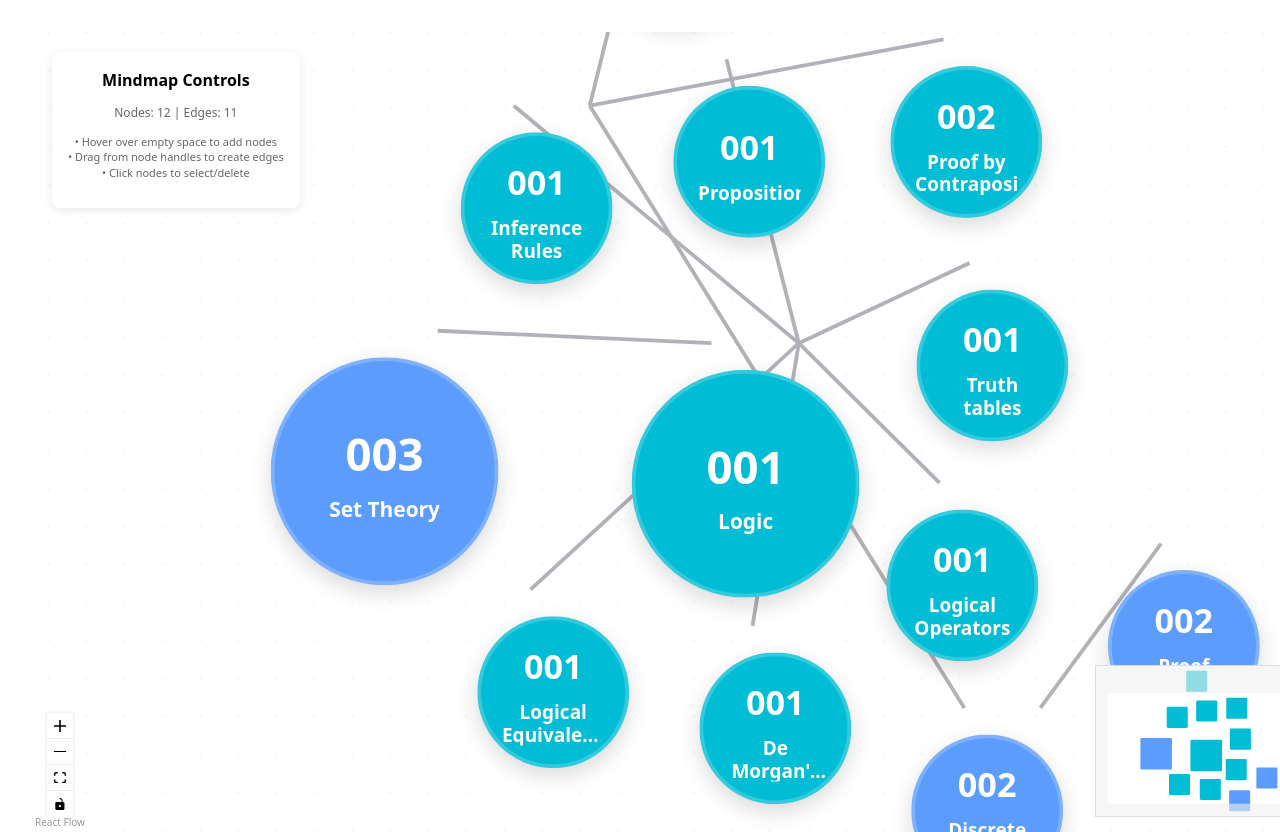
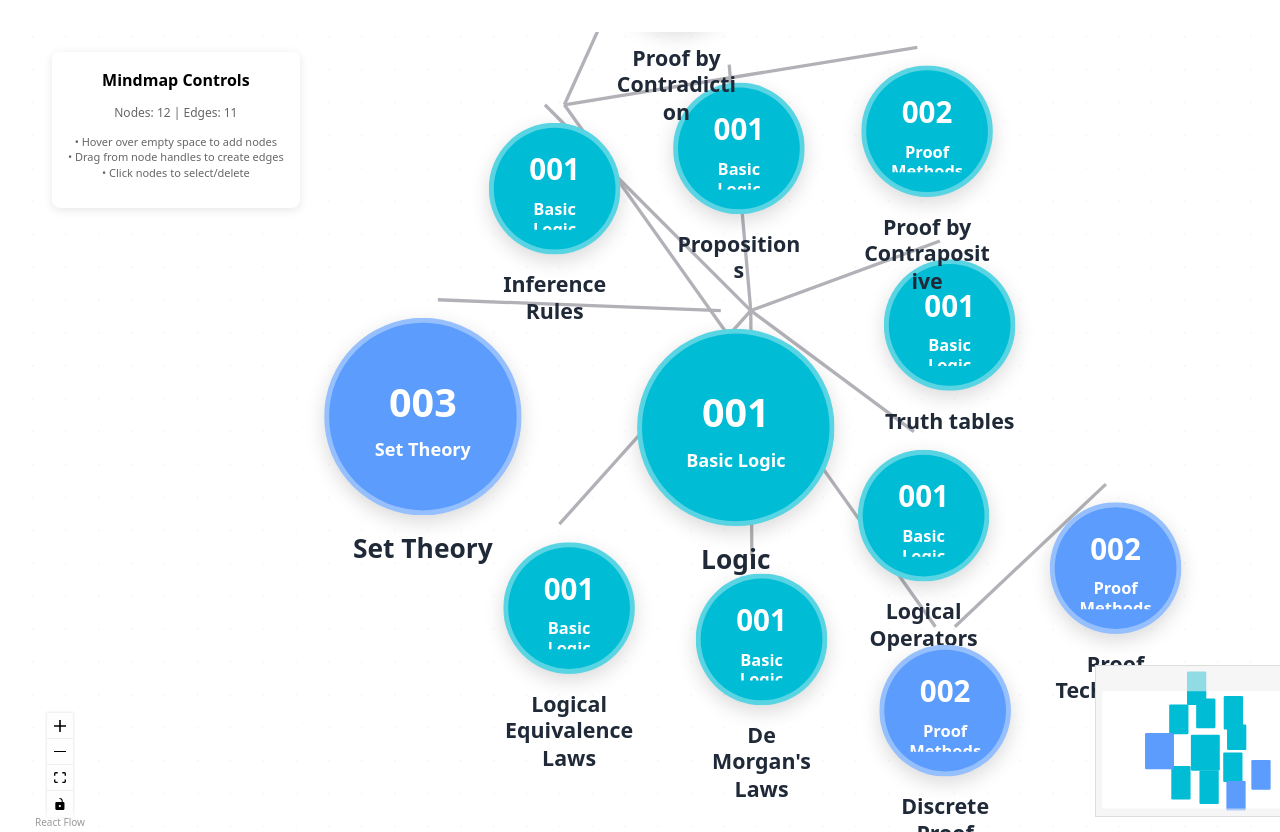
Before and after one commit to yjjunnie/NALA-LearnScape, a React (Vite) app in the folder nala/frontend/nalaLearnscape/: page /threadmap in a window 1280 px wide. Shown: the top 832 px of the page. Built offline with nearby package versions, Linux system fonts and the light colour scheme.

Commit message:
Adjust thread map node presentation and popup sizing

```diff
--- a/nala/frontend/nalaLearnscape/src/pages/ThreadMap_try.tsx
+++ b/nala/frontend/nalaLearnscape/src/pages/ThreadMap_try.tsx
@@ -120,7 +120,7 @@ const Flow: React.FC = () => {
     const anchorX = screenPosition.x - bounds.left;
     const anchorY = screenPosition.y - bounds.top;
 
-    const collapsedSize = { width: 320, height: 240 };
+    const collapsedSize = { width: 420, height: 320 };
     const margin = 16;
 
     const collapsedLeft = Math.min(
@@ -971,7 +971,7 @@ const Flow: React.FC = () => {
                   border: "1px dashed #cbd5f5",
                   borderRadius: "10px",
                   background: "#ffffff",
-                  minHeight: activePopup.expanded ? "100%" : "280px",
+                  minHeight: activePopup.expanded ? "100%" : "360px",
                   display: "flex",
                   alignItems: "center",
                   justifyContent: "center",
--- a/nala/frontend/nalaLearnscape/src/pages/threadMap/ConceptNode.tsx
+++ b/nala/frontend/nalaLearnscape/src/pages/threadMap/ConceptNode.tsx
@@ -75,16 +75,33 @@ const ConceptNode: React.FC<ConceptNodeProps> = ({ data, selected = false }) =>
     </React.Fragment>
   );
 
+  const circleSize = `${size}px`;
+  const nameStyles: React.CSSProperties = {
+    marginTop: "10px",
+    textAlign: "center",
+    color: "#1f2937",
+    fontWeight: data.node_type === "topic" ? 700 : 600,
+    fontSize: data.node_type === "topic" ? "16px" : "13px",
+    lineHeight: 1.25,
+    maxWidth: circleSize,
+    wordBreak: "break-word",
+  };
+
   return (
-    <div className="relative">
     <div
       style={{
-          width: `${size}px`,
-          height: `${size}px`,
+        display: "flex",
+        flexDirection: "column",
+        alignItems: "center",
+      }}
+    >
+      <div
+        style={{
+          width: circleSize,
+          height: circleSize,
           borderRadius: "50%",
           backgroundColor: data.color || "#00bcd4",
           display: "flex",
-          flexDirection: "column",
           alignItems: "center",
           justifyContent: "center",
           color: "#fff",
@@ -92,14 +109,16 @@ const ConceptNode: React.FC<ConceptNodeProps> = ({ data, selected = false }) =>
           fontWeight: "bold",
           textAlign: "center",
           cursor: "pointer",
-          border: selected
-            ? "3px solid #ff6b35"
-            : "2px solid rgba(255,255,255,0.2)",
+          borderStyle: "solid",
+          borderWidth: 3,
+          borderColor: selected ? "#ff6b35" : "rgba(255,255,255,0.35)",
           boxShadow: selected
-            ? "0 0 20px rgba(255,107,53,0.5)"
+            ? "0 0 20px rgba(255,107,53,0.4)"
             : "0 4px 12px rgba(0,0,0,0.15)",
-          transition: "all 0.2s ease",
-          padding: "8px",
+          transition: "box-shadow 0.2s ease, border-color 0.2s ease",
+          boxSizing: "border-box",
+          position: "relative",
+          overflow: "hidden",
         }}
         title={`${data.node_name}${
           data.node_description ? "\n" + data.node_description : ""
@@ -107,8 +126,20 @@ const ConceptNode: React.FC<ConceptNodeProps> = ({ data, selected = false }) =>
       >
         <div
           style={{
+            padding: "12px 10px",
+            display: "flex",
+            flexDirection: "column",
+            alignItems: "center",
+            justifyContent: "center",
+            width: "100%",
+            height: "100%",
+            gap: "4px",
+          }}
+        >
+          <div
+            style={{
               fontSize: data.node_type === "topic" ? "24px" : "18px",
-            marginBottom: "4px",
+              fontWeight: 700,
             }}
           >
             {moduleNumber || "?"}
@@ -126,49 +157,51 @@ const ConceptNode: React.FC<ConceptNodeProps> = ({ data, selected = false }) =>
               WebkitBoxOrient: "vertical",
             }}
           >
-          {data.node_name}
+            {moduleInfo?.module_name || data.node_module_id}
+          </div>
         </div>
         {renderHandle("target-top", "target", Position.Top, {
           top: 0,
-          left: "35%",
+          left: "42%",
           transform: "translate(-50%, -50%)",
         }, "+")}
         {renderHandle("target-bottom", "target", Position.Bottom, {
           bottom: 0,
-          left: "35%",
+          left: "42%",
           transform: "translate(-50%, 50%)",
         }, "+")}
         {renderHandle("target-left", "target", Position.Left, {
           left: 0,
-          top: "35%",
+          top: "42%",
           transform: "translate(-50%, -50%)",
         }, "+")}
         {renderHandle("target-right", "target", Position.Right, {
           right: 0,
-          top: "35%",
+          top: "42%",
           transform: "translate(50%, -50%)",
         }, "+")}
         {renderHandle("source-top", "source", Position.Top, {
           top: 0,
-          right: "35%",
-          transform: "translate(50%, -50%)",
+          left: "58%",
+          transform: "translate(-50%, -50%)",
         }, "+")}
         {renderHandle("source-bottom", "source", Position.Bottom, {
           bottom: 0,
-          right: "35%",
-          transform: "translate(50%, 50%)",
+          left: "58%",
+          transform: "translate(-50%, 50%)",
         }, "+")}
         {renderHandle("source-left", "source", Position.Left, {
           left: 0,
-          bottom: "35%",
-          transform: "translate(-50%, 50%)",
+          top: "58%",
+          transform: "translate(-50%, -50%)",
         }, "+")}
         {renderHandle("source-right", "source", Position.Right, {
           right: 0,
-          bottom: "35%",
-          transform: "translate(50%, 50%)",
+          top: "58%",
+          transform: "translate(50%, -50%)",
         }, "+")}
       </div>
+      <div style={nameStyles}>{data.node_name}</div>
     </div>
   );
 };
```
Lines whose indentation alone changed are shown as unchanged.
